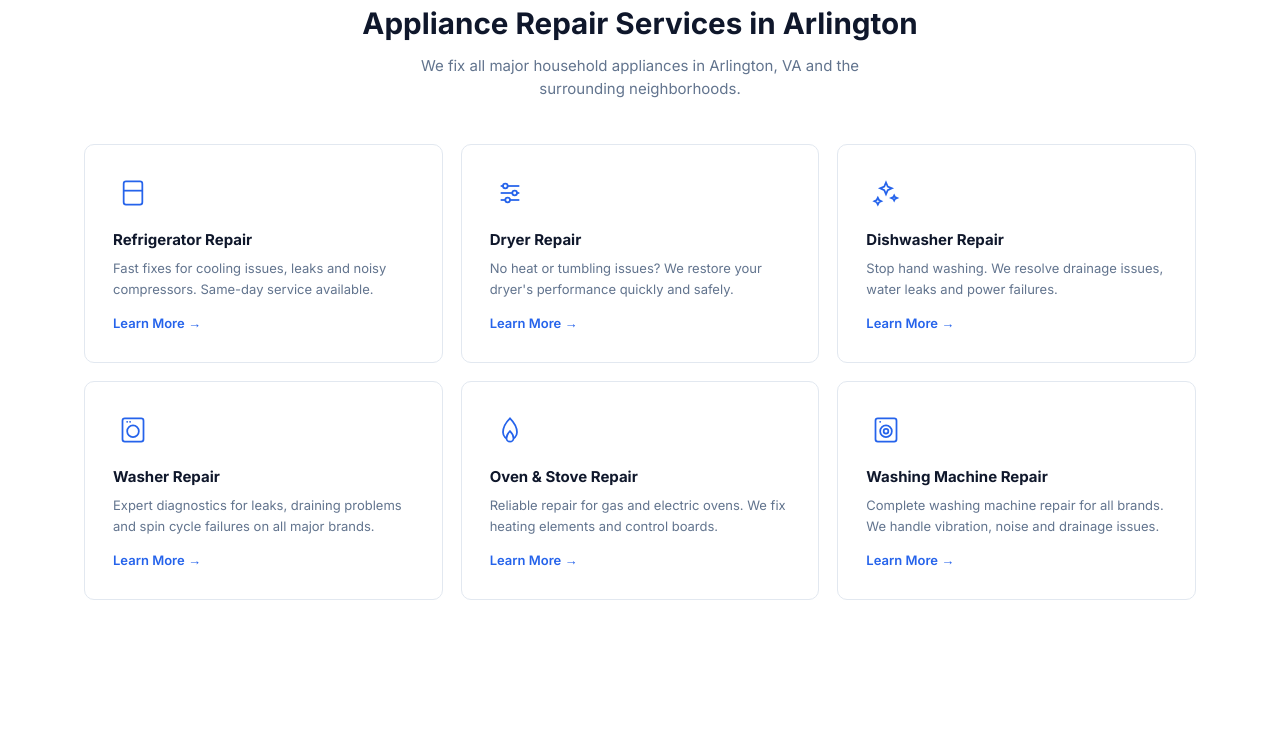
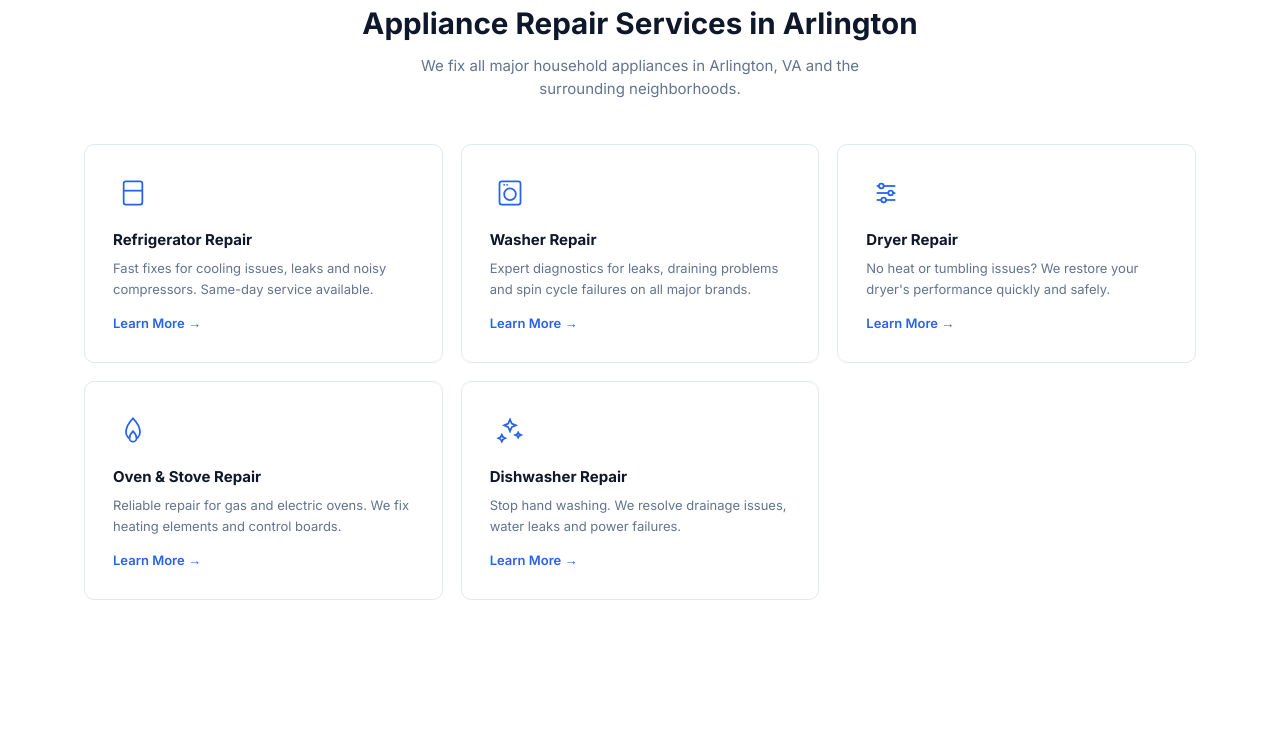
Before and after one commit to handenis86-ux/appliance-fix-va, a Next.js app: page /arlington in a window 1280 px wide. Shown: the part 534-1276 px from the top of the page. Built offline with nearby package versions, Linux system fonts and the light colour scheme.

Commit message:
Fix arlington links: services to pages, #order to /#order

```diff
--- a/src/app/arlington/page.tsx
+++ b/src/app/arlington/page.tsx
@@ -20,43 +20,41 @@ const services = [
   {
     title: "Refrigerator Repair",
     desc: "Fast fixes for cooling issues, leaks and noisy compressors. Same-day service available.",
+    href: "/refrigerator-repair",
     icon: (
       <svg viewBox="0 0 24 24"><rect x="4" y="2" width="16" height="20" rx="2" /><line x1="4" y1="10" x2="20" y2="10" /><line x1="10" y1="6" x2="10" y2="6.01" /><line x1="10" y1="14" x2="10" y2="14.01" /></svg>
     ),
   },
   {
+    title: "Washer Repair",
+    desc: "Expert diagnostics for leaks, draining problems and spin cycle failures on all major brands.",
+    href: "/washer-repair",
+    icon: (
+      <svg viewBox="0 0 24 24"><rect x="3" y="2" width="18" height="20" rx="2" /><circle cx="12" cy="13" r="5" /><circle cx="7" cy="5" r=".8" fill="#2563eb" stroke="none" /><circle cx="9.5" cy="5" r=".8" fill="#2563eb" stroke="none" /></svg>
+    ),
+  },
+  {
     title: "Dryer Repair",
     desc: "No heat or tumbling issues? We restore your dryer's performance quickly and safely.",
+    href: "/dryer-repair",
     icon: (
       <svg viewBox="0 0 24 24"><line x1="4" y1="6" x2="20" y2="6" /><line x1="4" y1="12" x2="20" y2="12" /><line x1="4" y1="18" x2="20" y2="18" /><circle cx="8" cy="6" r="2" fill="#fff" /><circle cx="16" cy="12" r="2" fill="#fff" /><circle cx="10" cy="18" r="2" fill="#fff" /></svg>
     ),
   },
   {
-    title: "Dishwasher Repair",
-    desc: "Stop hand washing. We resolve drainage issues, water leaks and power failures.",
-    icon: (
-      <svg viewBox="0 0 24 24"><path d="M12 3l1.5 3.5L17 8l-3.5 1.5L12 13l-1.5-3.5L7 8l3.5-1.5L12 3z" /><path d="M5 16l1 2 2 1-2 1-1 2-1-2-2-1 2-1 1-2z" /><path d="M19 14l.75 1.5L21.5 16.25 19.75 17 19 18.5 18.25 17 16.5 16.25l1.75-.75L19 14z" /></svg>
-    ),
-  },
-  {
-    title: "Washer Repair",
-    desc: "Expert diagnostics for leaks, draining problems and spin cycle failures on all major brands.",
-    icon: (
-      <svg viewBox="0 0 24 24"><rect x="3" y="2" width="18" height="20" rx="2" /><circle cx="12" cy="13" r="5" /><circle cx="7" cy="5" r=".8" fill="#2563eb" stroke="none" /><circle cx="9.5" cy="5" r=".8" fill="#2563eb" stroke="none" /></svg>
-    ),
-  },
-  {
     title: "Oven & Stove Repair",
     desc: "Reliable repair for gas and electric ovens. We fix heating elements and control boards.",
+    href: "/oven-repair",
     icon: (
       <svg viewBox="0 0 24 24"><path d="M12 2c-4 4-6 8-6 12a6 6 0 0 0 12 0c0-4-2-8-6-12z" /><path d="M12 22a3 3 0 0 1-3-3c0-2 1-4 3-6 2 2 3 4 3 6a3 3 0 0 1-3 3z" fill="#fff" /></svg>
     ),
   },
   {
-    title: "Washing Machine Repair",
-    desc: "Complete washing machine repair for all brands. We handle vibration, noise and drainage issues.",
+    title: "Dishwasher Repair",
+    desc: "Stop hand washing. We resolve drainage issues, water leaks and power failures.",
+    href: "/dishwasher-repair",
     icon: (
-      <svg viewBox="0 0 24 24"><rect x="3" y="2" width="18" height="20" rx="2" /><circle cx="12" cy="13" r="5" /><circle cx="12" cy="13" r="2" /><circle cx="7" cy="5" r=".8" fill="#2563eb" stroke="none" /></svg>
+      <svg viewBox="0 0 24 24"><path d="M12 3l1.5 3.5L17 8l-3.5 1.5L12 13l-1.5-3.5L7 8l3.5-1.5L12 3z" /><path d="M5 16l1 2 2 1-2 1-1 2-1-2-2-1 2-1 1-2z" /><path d="M19 14l.75 1.5L21.5 16.25 19.75 17 19 18.5 18.25 17 16.5 16.25l1.75-.75L19 14z" /></svg>
     ),
   },
 ];
@@ -99,7 +97,7 @@ export default function ArlingtonPage() {
             </p>
             <div className="flex flex-wrap justify-center gap-3">
               <Link
-                href="#order"
+                href="/#order"
                 className="inline-flex items-center px-7 py-3 bg-white text-slate-900 text-[15px] font-semibold rounded-md hover:bg-slate-100 transition-colors"
               >
                 Book Repair
@@ -136,7 +134,7 @@ export default function ArlingtonPage() {
                   </div>
                   <h3 className="text-[15px] font-bold text-slate-900 mb-1.5">{s.title}</h3>
                   <p className="text-[13px] text-slate-500 leading-relaxed">{s.desc}</p>
-                  <Link href="#" className="inline-block mt-3.5 text-[13px] font-semibold text-blue hover:underline">
+                  <Link href={s.href} className="inline-block mt-3.5 text-[13px] font-semibold text-blue hover:underline">
                     Learn More &rarr;
                   </Link>
                 </div>
@@ -226,7 +224,7 @@ export default function ArlingtonPage() {
                 Call (838) 201-3789
               </a>
               <Link
-                href="#order"
+                href="/#order"
                 className="inline-flex items-center px-7 py-3.5 border border-white text-white text-[15px] font-semibold rounded-md hover:bg-white/10 transition-colors"
               >
                 Book Online
```
